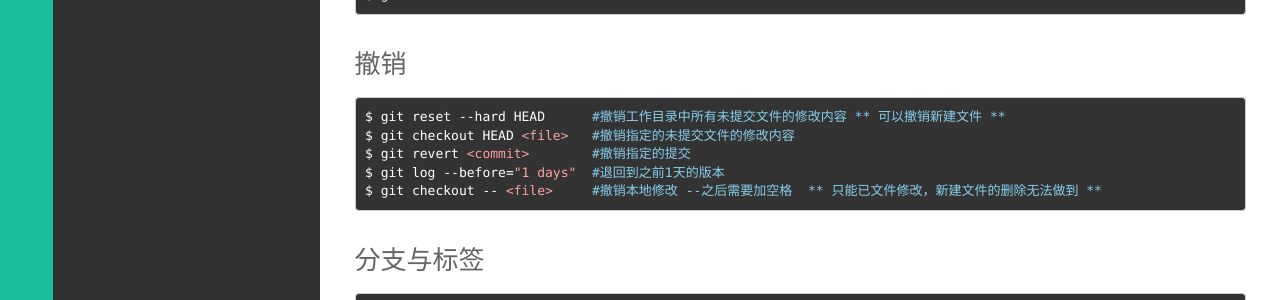
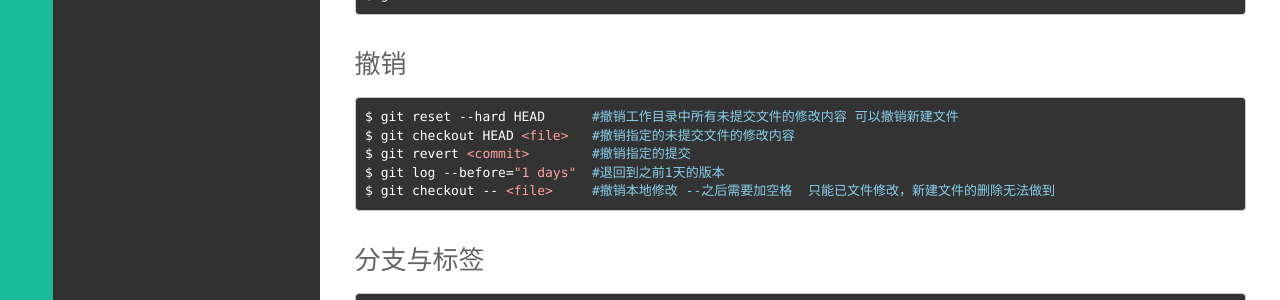
Before and after one commit to kyoyo/kyoyo.github.io, a Jekyll site: the page built from _posts/常用/2017-07-24-Git-Resources.md, in a window 1280 px wide. Shown: the part 1454-1754 px from the top of the page. Built offline with Jekyll 4.4.1, drawn with Linux system fonts in a browser that asks for light colours; Markdown is read by kramdown in place of the engine named in the settings.

````diff
--- a/_posts/常用/2017-07-24-Git-Resources.md
+++ b/_posts/常用/2017-07-24-Git-Resources.md
@@ -80,11 +80,11 @@ $ git blame <file>           #以列表方式查看指定文件的提交历史
 ### 撤销
 
 ```
-$ git reset --hard HEAD      #撤销工作目录中所有未提交文件的修改内容 ** 可以撤销新建文件 **
+$ git reset --hard HEAD      #撤销工作目录中所有未提交文件的修改内容 可以撤销新建文件
 $ git checkout HEAD <file>   #撤销指定的未提交文件的修改内容
 $ git revert <commit>        #撤销指定的提交
 $ git log --before="1 days"  #退回到之前1天的版本
-$ git checkout -- <file>     #撤销本地修改 --之后需要加空格  ** 只能已文件修改，新建文件的删除无法做到 **
+$ git checkout -- <file>     #撤销本地修改 --之后需要加空格  只能已文件修改，新建文件的删除无法做到
 
 ```
 
````
